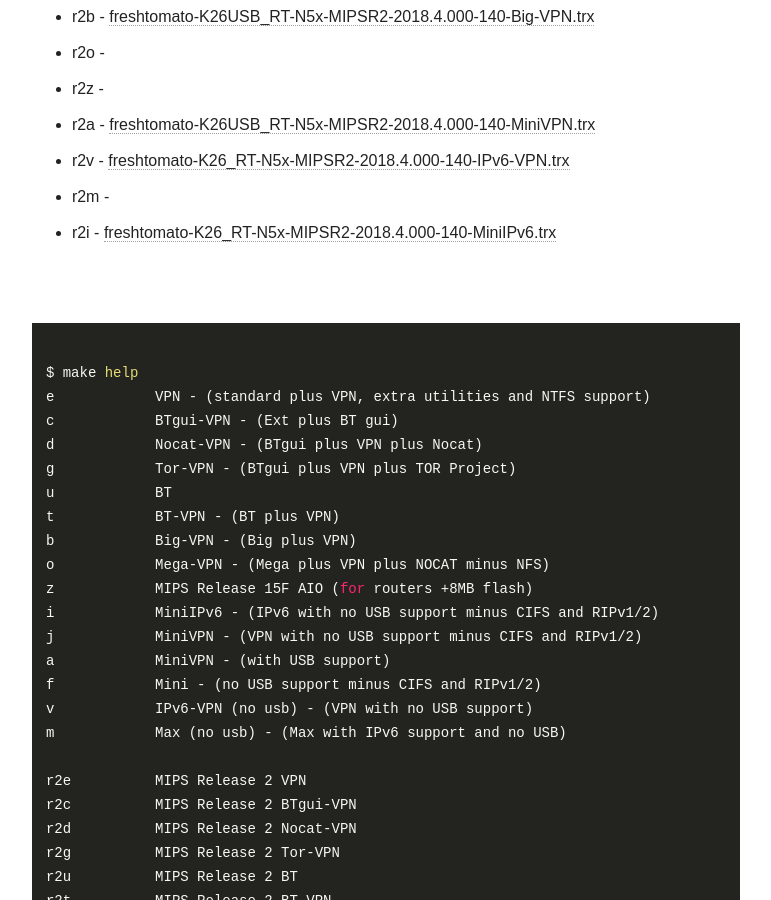
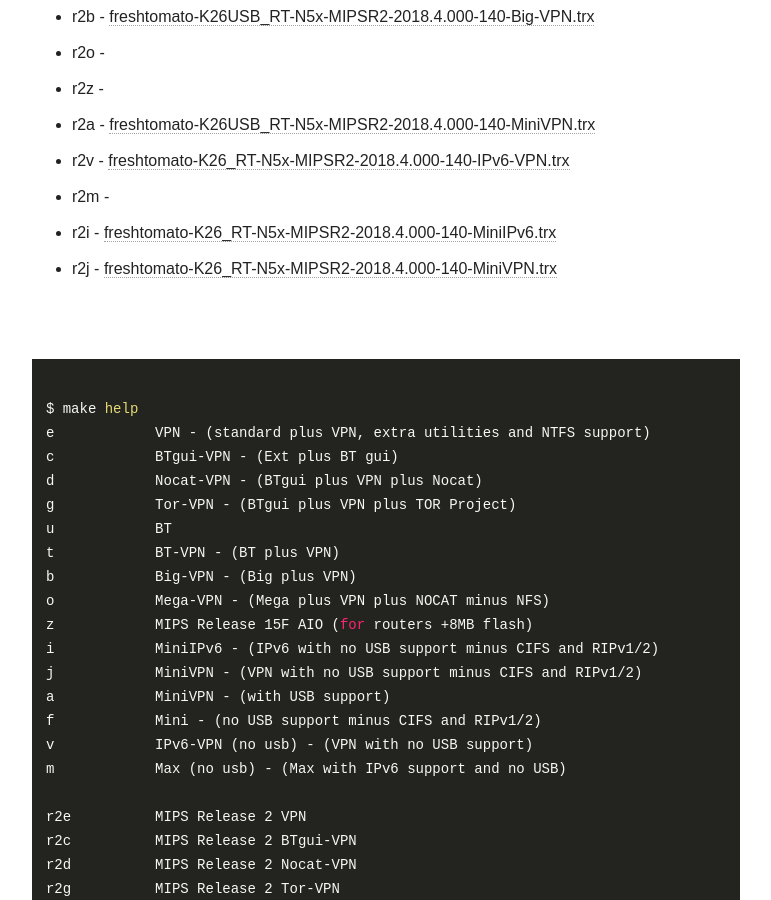
Before and after one commit to oglopss/freshtomato-mips-ci-jekyll, a Jekyll site: the page built from index.html, in a window 1280 px wide and 900 px high, scrolled down 847 px. Shown: the whole window, without its empty margins (254-1025 px from the left). Built offline with Jekyll 4.4.1, drawn with Linux system fonts in a browser that asks for light colours; nearby versions of some CDN libraries.

Commit message:
Travis build 11 r2j pushed to gh-pages

```diff
--- a/_data/ss.yml
+++ b/_data/ss.yml
@@ -13,3 +13,4 @@
   - 0012 r2m
   - 0011 r2v freshtomato-K26_RT-N5x-MIPSR2-2018.4.000-140-IPv6-VPN.trx
   - 0013 r2i freshtomato-K26_RT-N5x-MIPSR2-2018.4.000-140-MiniIPv6.trx
+  - 0014 r2j freshtomato-K26_RT-N5x-MIPSR2-2018.4.000-140-MiniVPN.trx
```
Also changed, not shown: 1 other file.
